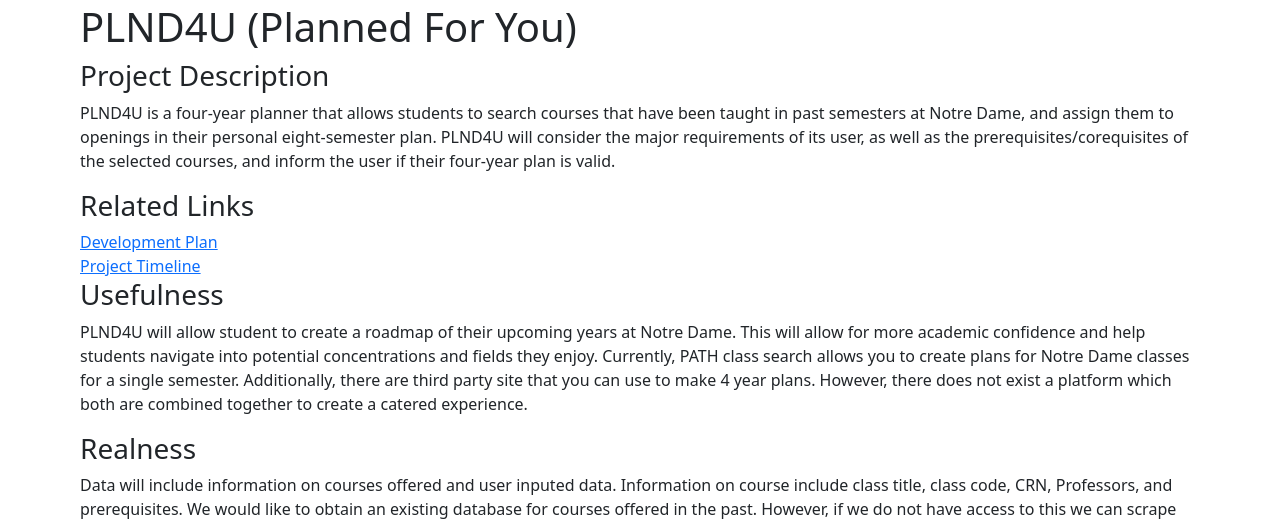
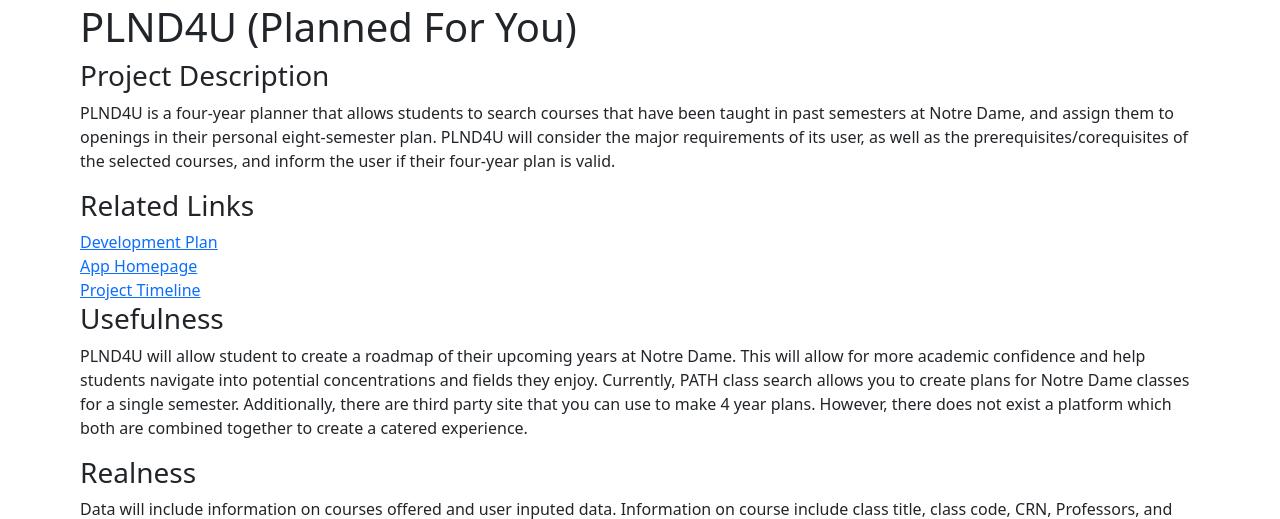
Before and after one commit to jdolak/plnd4u, a Flask app: page / in a window 1280 px wide. Shown: the part 47-566 px from the top of the page. Run offline with Flask 3, Linux system fonts and the light colour scheme.

Commit message:
added homepage link to project description

```diff
--- a/templates/index.html
+++ b/templates/index.html
@@ -27,6 +27,7 @@
 
 
     <a href="/devplan">Development Plan</a> <br>
+    <a href="/home">App Homepage</a> <br>
     <a href="https://github.com/users/jdolak/projects/2">Project Timeline</a>
 
 
```
